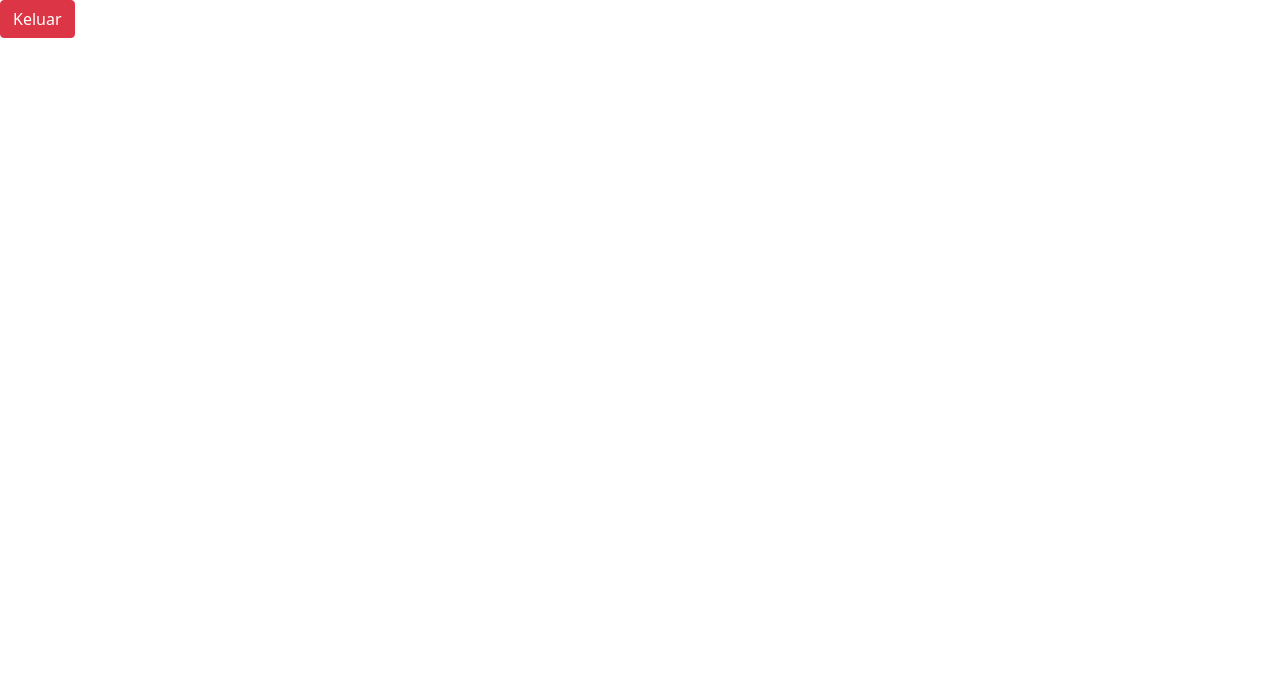
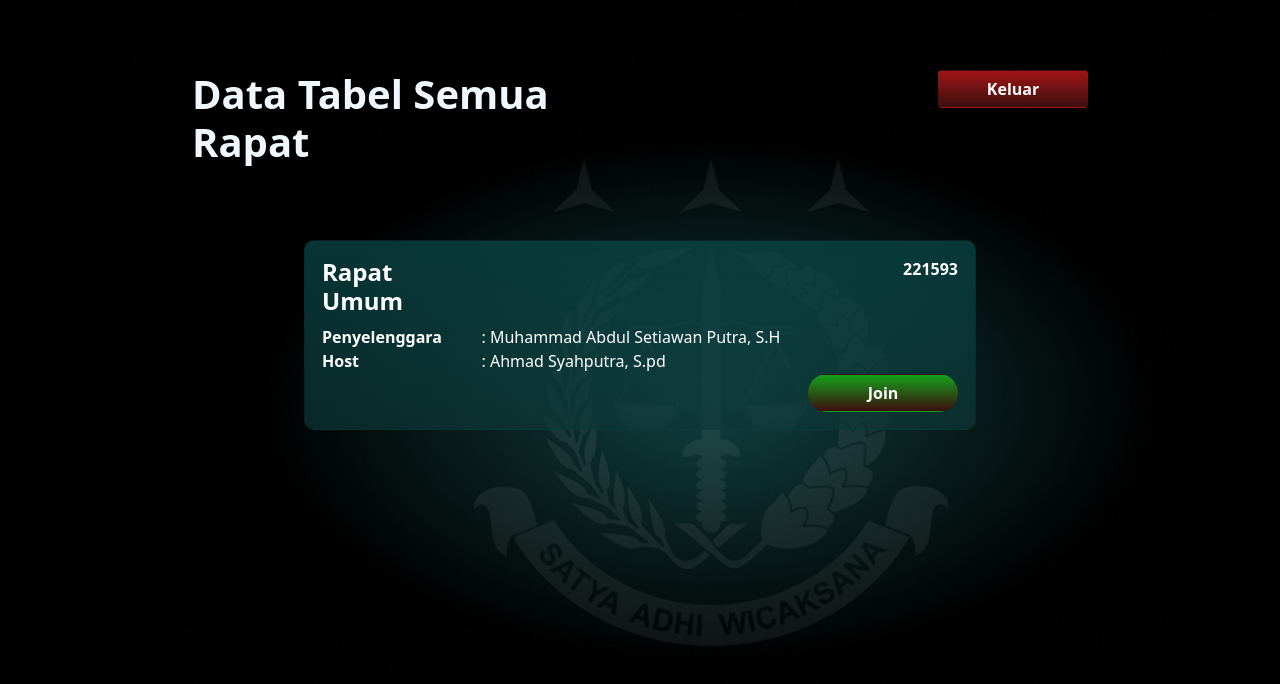
Before and after one commit to hadi501/tea, a plain HTML site: page index.html in a window 1280 px wide. Drawn offline with nearby package versions, Linux system fonts and the light colour scheme.

Commit message:
Commit pertama

```diff
--- a/index.html
+++ b/index.html
@@ -1,9 +1,103 @@
 <html>
 <head>
+    <meta charset="UTF-8">
+    <meta http-equiv="X-UA-Compatible" content="IE=edge">
+    <meta name="viewport" content="width=device-width, initial-scale=1.0">
     <title>Portal Ghost | Index</title>
     <link rel="stylesheet" href="assets/css/bootstrap.min.css">
+    <link rel="stylesheet" href="indexstyles.css">
 </head>
 <body>
-<a href="login.html" class="btn btn-danger">Keluar</a>
+    <div id="container">
+        <div class="row">
+            <div class="col">
+              <h1><b>Data Tabel Semua Rapat</b></h1>
+            </div>
+            <div class="col">
+              <button type="button" class="btn btn" onclick="fadeOutEffect()">Keluar</button>
+            </div>
+          </div>
+
+          <div class="row">
+            <div class="col-6">
+                <p></p>
+            </div>
+            <div class="col-6">
+                <p></p>
+            </div>
+          </div>
+
+          <div class="row">
+              <div class="col-12">
+                <div class="card w-75 kiri">
+                    <div class="card-body">
+                        <table>
+                            <tr>
+                                <th><h4 class="card-title">Rapat Umum</h4></th>
+                                <th></th>
+                                <th class="nomer">221593</th>
+                            </tr>
+                            <tr>
+                                <th class="admin"><p class="card-text">Penyelenggara</p></th>
+                                <td class="nama"><p class="card-text">: Muhammad Abdul Setiawan Putra, S.H</p></td>
+                            </tr>
+                            <tr>
+                                <th class="admin"><p class="card-text">Host</p></th>
+                                <td class="nama"><p class="card-text">: Ahmad Syahputra, S.pd</p></td>
+                            </tr>
+                            <tr>
+                                <td colspan="3"><button class="btn button">Join</button></td>
+                            </tr>
+                        </table>
+                    </div>
+                </div>
+              </div>
+          </div>
+    </div>
+    <script src="http://code.jquery.com/jquery-1.4.2.min.js"></script>
+    <script>
+
+    for(var i =1; i<= 10; i++){
+    $('#target').append('<div id="r'+ i +'" class="ansbox"></div>')
+        }
+
+        var numItems = $('.card').length
+
+        for ( let i = 0; i < numItems; i++) {
+             window.addEventListener('load', function(){
+                setTimeout(() => {
+             var card = document.querySelector('.kiri');
+
+             card.classList.add('in');
+             card.classList.remove("kiri");
+             card.classList.add("kanan");
+
+            }, 150 * i)
+            })
+        }
+
+        function fadeOutEffect() {
+        var numItems = $('.card').length
+        var fadeTarget = document.getElementById("container");
+        var fadeEffect = setInterval(function () {
+
+        for ( let i = 0; i < numItems; i++) {
+        setTimeout(() => {
+        const card = document.querySelector(".kanan");
+        card.classList.remove("kanan")
+        card.classList.remove("in");
+        card.classList.add("out");
+            }, 150 * i)
+        }
+        }, 100);
+
+
+        setTimeout(() => {
+            window.location.href = 'login.html'
+        }, 500)
+
+        }
+
+    </script>
 </body>
 </html>
--- /dev/null
+++ b/indexstyles.css
@@ -0,0 +1,122 @@
+body{
+    background-image: url(assets/images/background.png);
+    background-size: cover;
+    margin-bottom: 5%;
+
+}
+
+#container{
+    width: 70%;
+    margin: auto;
+}
+
+.row{
+    padding-top: 20px;
+}
+
+h1{
+    color: aliceblue;
+}
+
+.col{
+    padding-top: 50px;
+    color: aliceblue;
+}
+.col button{
+    color: white;
+    font-weight: bold;
+    float: right;
+    width: 150px;
+    background: rgb(60,15,15);
+    background: linear-gradient(0deg, rgba(60,15,15,1) 0%, rgba(160,21,21,1) 100%);
+}
+
+.card{
+    margin: auto;
+    background: rgb(14,54,54);
+    background: linear-gradient(0deg, rgba(14,54,54,0.7) 0%, rgba(11,75,75,0.7) 100%);
+    border-radius: 10px;
+    margin-top: 10px;
+    transition: 0.7s;
+    opacity: 0;
+    transform: translateX(-70px);
+}
+
+.card.in{
+    transform: translateX(0);
+    opacity: 1;
+}
+
+.card.out{
+    transform: translateX(-100px);
+    opacity: 0;
+}
+
+.card button{
+    color: white;
+    font-weight: bold;
+    float: right;
+    width: 150px;
+    background: rgb(60,15,15);
+    background: linear-gradient(0deg, rgba(60,15,15,1) 0%, rgba(21,160,27,1) 100%);
+    border-radius: 20px;
+}
+
+h4{
+    font-weight: bold;
+}
+
+table{
+    width: 100%;
+    color: white;
+}
+
+table button{
+    float: right;
+}
+
+.admin{
+    width: 25%;
+}
+
+.nama{
+    width: 50%;
+}
+
+.nomer{
+    float: right;
+}
+
+/* table{
+    font-family: Verdana, Geneva, Tahoma, sans-serif;
+    color: aliceblue;
+    width: 70%;
+    padding-left: 10%;
+    border-radius: 10px;
+    background: rgb(14,54,54);
+    background: linear-gradient(0deg, rgba(14,54,54,0.7) 0%, rgba(11,75,75,0.7) 100%);
+    margin: auto;
+}
+
+table button{
+    width: 150px;
+    color: white;
+    background: rgb(14,54,54);
+    background: linear-gradient(0deg, rgba(14,54,54,1) 0%, rgba(21,160,160,1) 100%);
+}
+
+.aksi{
+    float: right;
+}
+
+.judul{
+    width: 40%;
+}
+
+table th{
+    padding: 15px;
+}
+
+table td{
+    padding: 15px;
+} */
--- a/scrib.js
+++ b/scrib.js
@@ -1,11 +1,14 @@
 window.addEventListener('load', function(){
     const form = document.querySelector('.form');
     const image = document.querySelector('.image');
+    const card = document.querySelector('.card');
 
 
     form.classList.add('in');
 
     image.classList.add('in');
+
+    card.classList.add('in');
 })
 
 
@@ -32,9 +35,6 @@ function fadeOutEffect() {
         setTimeout(() => {
             window.location.href = 'index.html'
         }, 500)
-
-
-
     }, 50);
 
 }
--- a/styles.css
+++ b/styles.css
@@ -7,7 +7,7 @@ body{
 
 .col-6{
     color: aliceblue;
-    padding-top: 15%;
+    padding-top: 10%;
 }
 
 .col-6 img{
@@ -49,10 +49,6 @@ body{
     opacity: 1;
 }
 
-.image.out{
-    transform: translateX(-30);
-}
-
 .form{
     transition: 1s;
     opacity: 0;
@@ -63,7 +59,3 @@ body{
     transform: translateX(0);
     opacity: 1;
 }
-
-.form.out{
-    transform: translateX(30);
-}
```
